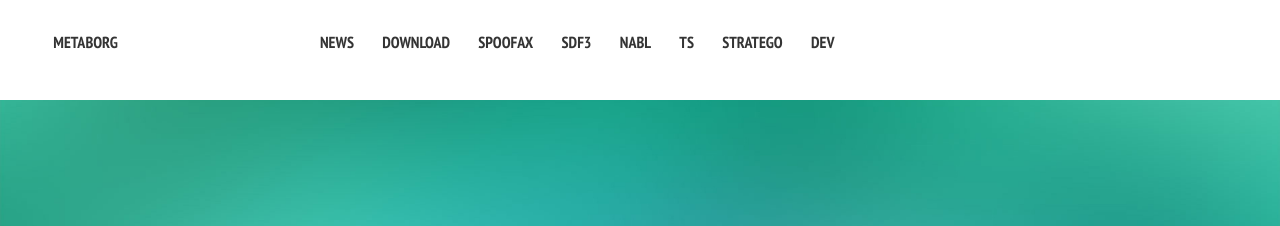
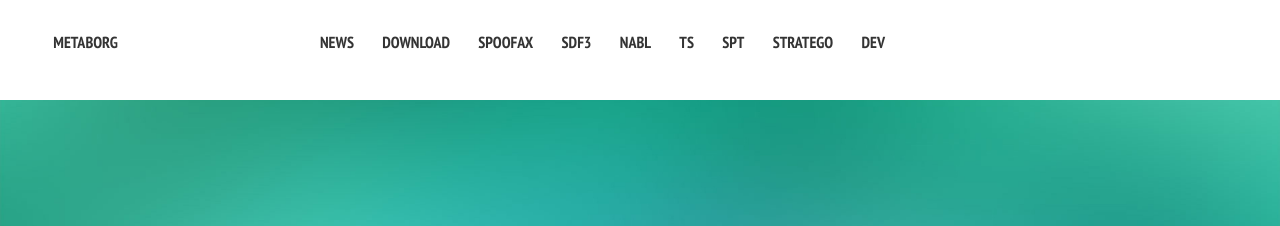
Before and after one commit to MartijnDwars/metaborg.github.io, a Jekyll site: the page built from index.md, in a window 1280 px wide. Shown: the top 226 px of the page. Built offline with Jekyll 4.4.1, drawn with Linux system fonts in a browser that asks for light colours; nearby versions of some CDN libraries.

Commit message:
add SPT to nav bar

```diff
--- a/_data/navigation.yml
+++ b/_data/navigation.yml
@@ -24,6 +24,10 @@
   url: /ts/
   context: ts
 
+- title: SPT
+  url: /spt/
+  context: spt
+
 - title: Stratego
   url: /stratego/
   context: stratego
```
